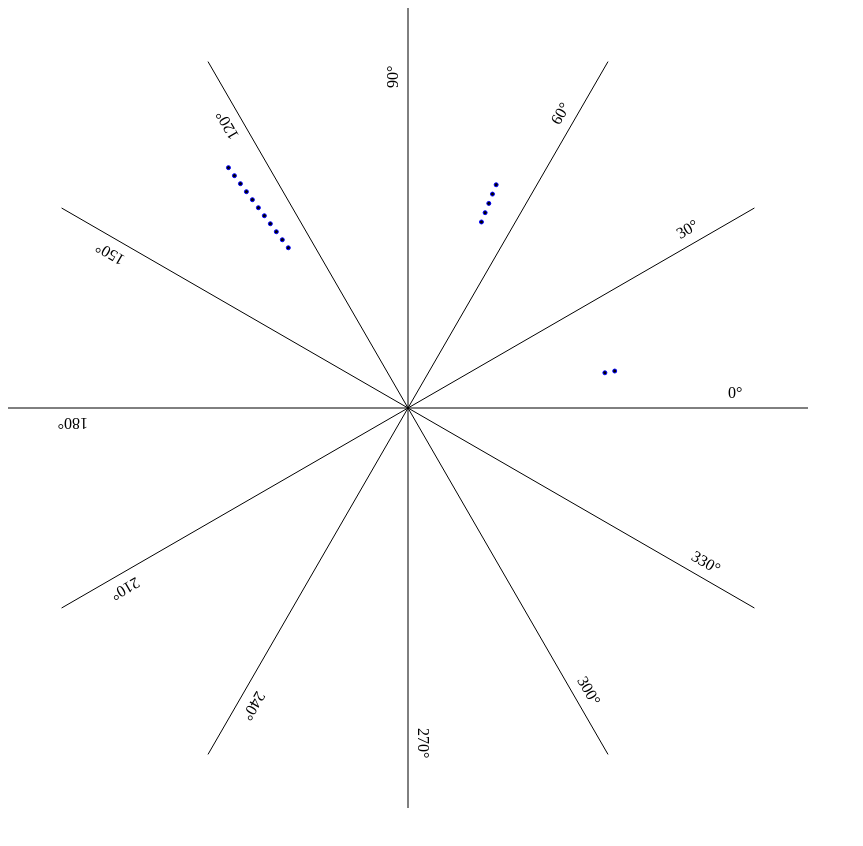
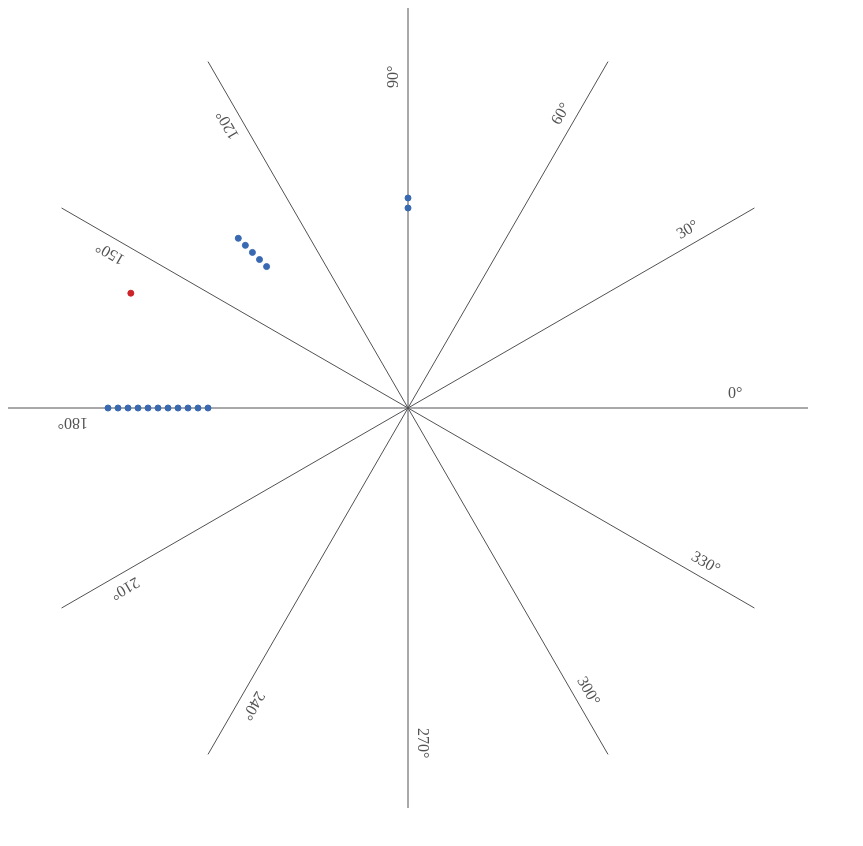
Before and after one commit to Tello-Wharton/Polar-Scatter-Plot, a plain HTML site: page index.html in a window 1280 px wide. Shown: the whole page, without its empty margins (0-863 px from the left). Drawn offline with Linux system fonts and the light colour scheme.

Commit message:
Now graphing multiple examples of points

```diff
--- a/index.html
+++ b/index.html
@@ -1,6 +1,7 @@
 <!DOCTYPE html>
 <html>
 <head>
+	<meta charset="utf-8"/>
 	<title>Polar Scatter Plot</title>
 	<script type="text/javascript" src="js/d3.min.js"></script>
 </head>
--- a/js/polar_scatter.js
+++ b/js/polar_scatter.js
@@ -44,7 +44,7 @@ for (var angle = 0; angle < 360; angle+=30){
 		.attr("y1", centerY)
 		.attr("x2", centerX + radius * Math.cos(theta))
 		.attr("y2", centerY + radius * Math.sin(theta))
-		.style("stroke","black")
+		.style("stroke","#535154")
 		.style("stroke-width","1");
 
 	svg.append("text")
@@ -52,16 +52,24 @@ for (var angle = 0; angle < 360; angle+=30){
 		.attr("x",20)
 		.attr("y",20)
 		.attr("transform", "translate(700,370) rotate(-" + angle + " -300 30)")
-		.attr('fill', '#000');
+		.attr('fill', '#535154');
 
 }
 
 points.forEach(function(point){
 
 	svg.append("circle")
-		.attr("cx", centerX + point[0] * Math.cos(point[1]))
-		.attr("cy", centerY + point[0] * Math.sin(point[1]))
-		.attr("r", 2)
-		.style("stroke","blue");
+		.attr("cx", centerX + point[0] * Math.cos(point[1] * Math.PI/180))
+		.attr("cy", centerY + point[0] * Math.sin(point[1] * Math.PI/180))
+		.attr("r", 3)
+		.style("stroke","#396AB1")
+		.style("fill","#396AB1");
 
 });
+
+svg.append("circle")
+		.attr("cx", centerX + 300 * Math.cos(202.5 * Math.PI/180))
+		.attr("cy", centerY + 300 * Math.sin(202.5 * Math.PI/180))
+		.attr("r", 3)
+		.style("stroke","#CC2529")
+		.style("fill","#CC2529");
```
